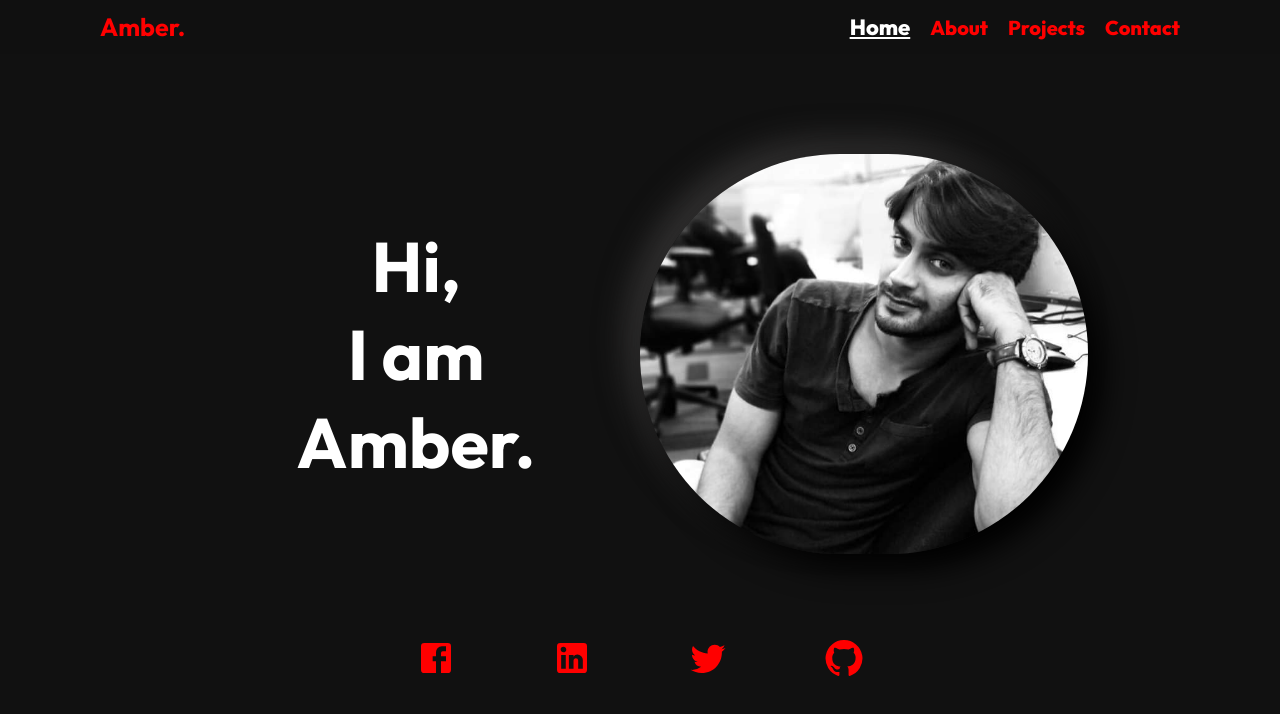
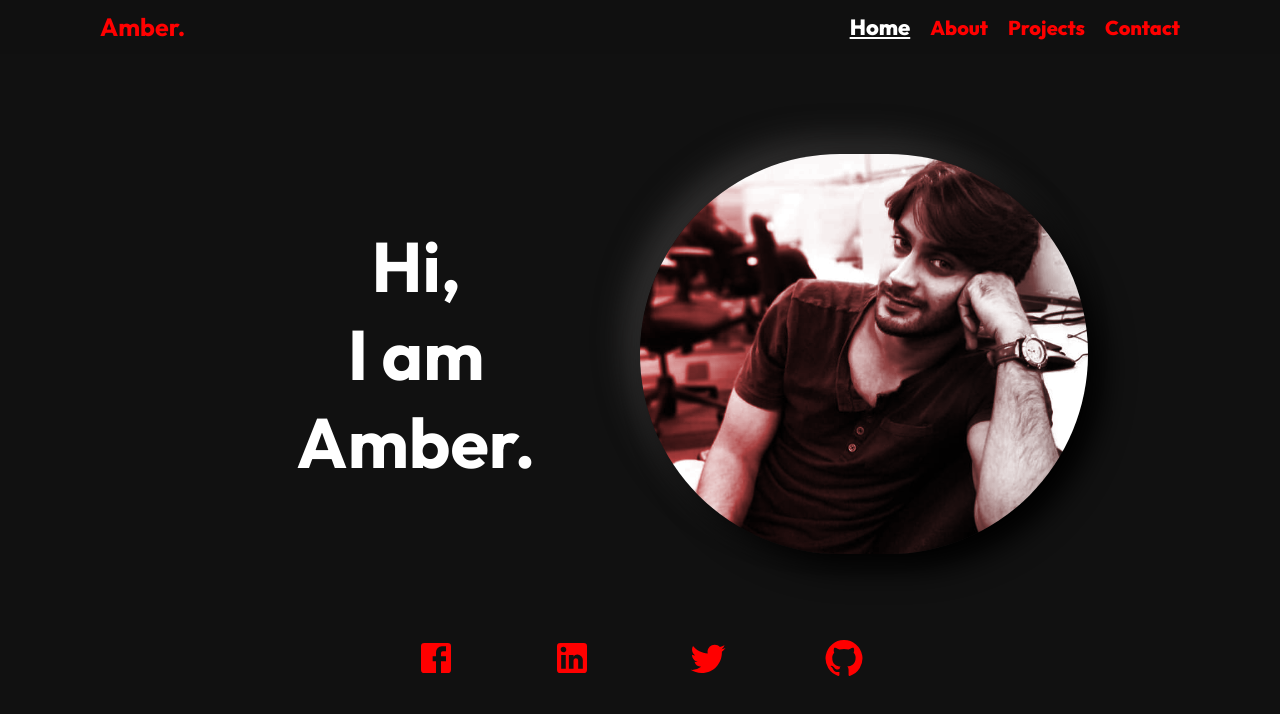
Before and after one commit to ambervector/react-portfolio, a React (Create React App) app: page / in a window 1280 px wide. Shown: the top 714 px of the page. Built offline with nearby package versions, Linux system fonts and the light colour scheme.

Commit message:
added backgroundblendmode for profile picture

```diff
--- a/src/components/Hero/HomeHero.module.css
+++ b/src/components/Hero/HomeHero.module.css
@@ -25,7 +25,13 @@
   border: none;
   box-shadow: 1.5rem 1.5rem 3rem 0 rgba(0, 0, 0),
     -1.5rem -1.5rem 3rem 0 rgb(48, 47, 47);
-  background-image: url("../../images/FB_IMG_1572607249818.jpg");
+  background-image: linear-gradient(
+      to right,
+      rgba(255, 0, 0, 0.493),
+      rgba(73, 0, 0, 0.5)
+    ),
+    url("../../images/FB_IMG_1572607249818.jpg");
+  background-blend-mode: overlay;
   background-position: top;
   transition: all 0.2s;
 }
```
